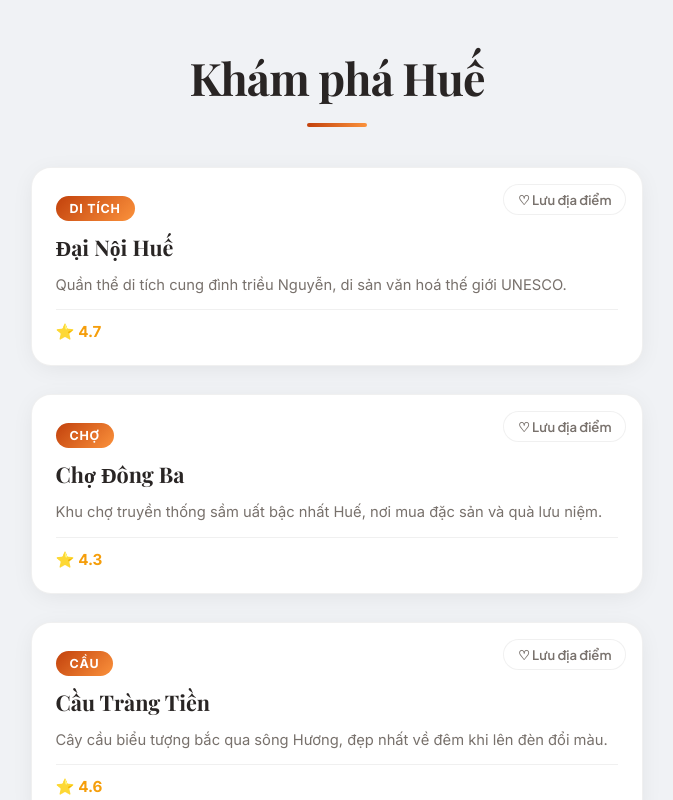
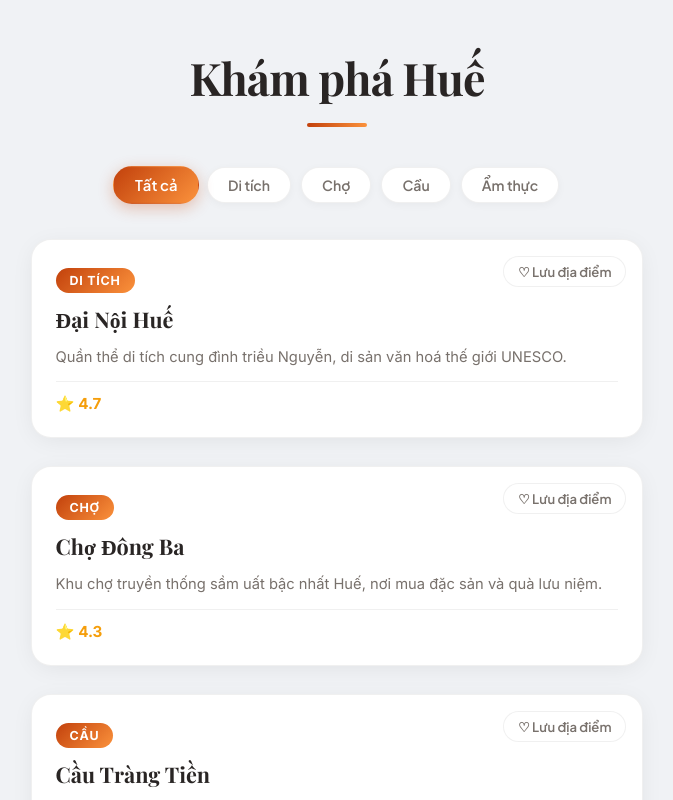
Before and after one commit to phucloc1410/phu-xuan-react, a React (Vite) app in the folder phu-xuan-react/: page / in a window 1280 px wide. Shown: the top 800 px of the page, without its empty margins (303-976 px from the left). Built offline with nearby package versions, Linux system fonts and the light colour scheme; a web font is replaced by a local one.

Commit message:
Lab 3: Bo loc theo danh muc (CategoryTabs, lifting state up)

```diff
--- a/phu-xuan-react/src/App.css
+++ b/phu-xuan-react/src/App.css
@@ -50,6 +50,43 @@
   background: linear-gradient(90deg, var(--primary), var(--primary-light));
   border-radius: 2px;
   margin: 16px auto 40px;
+}
+
+/* ── CATEGORY TABS ────────────────────────────────── */
+.category-tabs {
+  display: flex;
+  flex-wrap: wrap;
+  gap: 10px;
+  justify-content: center;
+  margin-bottom: 36px;
+}
+
+.category-tabs button {
+  border: 1.5px solid var(--border-light);
+  background: var(--bg-card);
+  color: var(--text-muted);
+  font-family: var(--font-body);
+  font-size: 0.88rem;
+  font-weight: 600;
+  padding: 8px 20px;
+  border-radius: var(--radius-pill);
+  cursor: pointer;
+  transition: all var(--transition);
+  box-shadow: 0 2px 8px rgba(0, 0, 0, 0.04);
+}
+
+.category-tabs button:hover {
+  border-color: var(--primary-light);
+  color: var(--primary);
+  background: #fff7ed;
+}
+
+.category-tabs button.is-active {
+  background: linear-gradient(135deg, var(--primary), var(--primary-light));
+  color: white;
+  border-color: transparent;
+  box-shadow: 0 4px 14px rgba(194, 65, 12, 0.3);
+  transform: scale(1.05);
 }
 
 /* ── ATTRACTION LIST (grid) ───────────────────────── */
--- a/phu-xuan-react/src/App.jsx
+++ b/phu-xuan-react/src/App.jsx
@@ -1,11 +1,30 @@
+import { useState } from 'react';
 import AttractionList from './components/AttractionList';
+import CategoryTabs from './components/CategoryTabs';
 import { attractions } from './data/attractions';
 
 function App() {
+  const [selectedCategory, setSelectedCategory] = useState('Tất cả');
+
+  const categories = [
+    'Tất cả',
+    ...new Set(attractions.map((item) => item.category)),
+  ];
+
+  const filteredAttractions =
+    selectedCategory === 'Tất cả'
+      ? attractions
+      : attractions.filter((item) => item.category === selectedCategory);
+
   return (
     <div className="app">
       <h1>Khám phá Huế</h1>
-      <AttractionList attractions={attractions} />
+      <CategoryTabs
+        categories={categories}
+        selectedCategory={selectedCategory}
+        onSelectCategory={setSelectedCategory}
+      />
+      <AttractionList attractions={filteredAttractions} />
     </div>
   );
 }
--- /dev/null
+++ b/phu-xuan-react/src/components/CategoryTabs.jsx
@@ -0,0 +1,17 @@
+function CategoryTabs({ categories, selectedCategory, onSelectCategory }) {
+  return (
+    <div className="category-tabs">
+      {categories.map((category) => (
+        <button
+          key={category}
+          className={category === selectedCategory ? 'is-active' : ''}
+          onClick={() => onSelectCategory(category)}
+        >
+          {category}
+        </button>
+      ))}
+    </div>
+  );
+}
+
+export default CategoryTabs;
```
